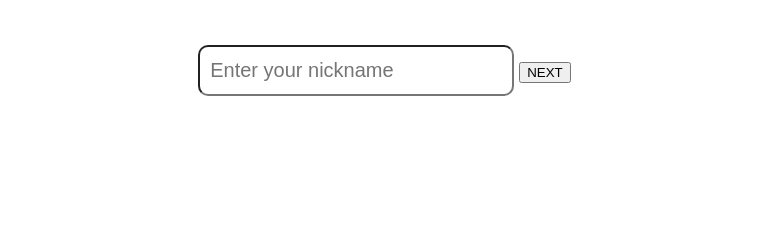
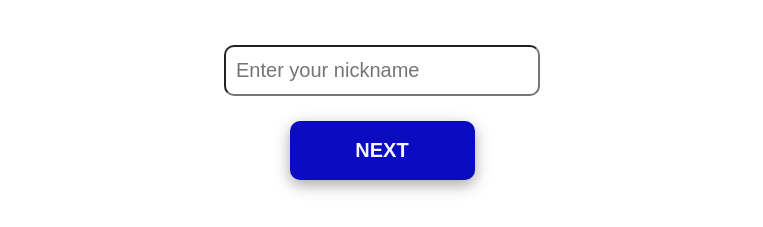
Before and after one commit to vmalep/witty, a React (Create React App) app: page / in a window 1280 px wide. Shown: the part 573-800 px from the top of the page, without its empty margins (258-1021 px from the left). Built offline with nearby package versions, Linux system fonts and the light colour scheme.

Commit message:
updated form with the required field

```diff
--- a/src/App.css
+++ b/src/App.css
@@ -48,7 +48,16 @@ h2 {
   background-color: rgb(110, 146, 43);
 }
 
+/*
 .input-container {
+  display: flex;
+  flex-direction: column;
+  align-items: center;
+  margin: 30px;
+}
+*/
+
+form {
   display: flex;
   flex-direction: column;
   align-items: center;
@@ -62,6 +71,20 @@ h2 {
   border-radius: 10px;
   padding-left: 10px;
   margin: 5px;
+}
+
+.name-input-field {
+  border: none;
+  border-radius: 10px;
+  font-size: 20px;
+  font-weight: bold;
+  color: whitesmoke;
+  text-align: center;
+  background-color: rgb(11, 11, 194);
+  width: 185px;
+  padding: 18px;
+  margin: 20px;
+  box-shadow: rgba(0, 0, 0, 0.35) 0px 5px 15px;
 }
 
 button {
--- a/src/components/UserName.js
+++ b/src/components/UserName.js
@@ -11,10 +11,10 @@ const UserName = (props) => {
     }
 
     return (
-        <div className="input-container">
+        <div>
             <form onSubmit={handleClick}>
                 <input placeholder="Enter your nickname" className="nickname" ref={inputRef} required/>
-                <input className="button" type="submit" value="NEXT"/>
+                <input className="name-input-field" type="submit" value="NEXT"/>
             </form>
         </div>
     )
```
